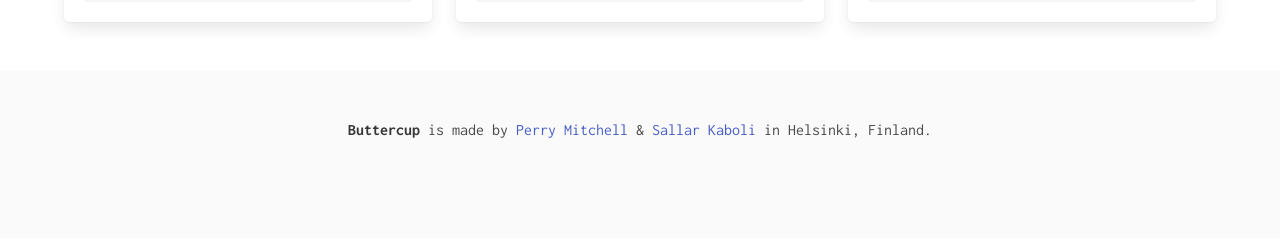
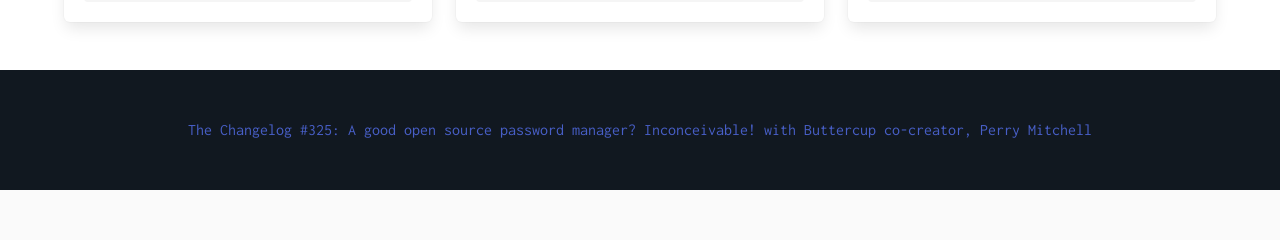
Before and after one commit to buttercup/buttercup-website, a Next.js app: page / in a window 1280 px wide. Shown: the part 2734-2974 px from the top of the page. Built offline with nearby package versions, Linux system fonts and the light colour scheme; no server answers.

Commit message:
Embed podcast

```diff
--- a/components/page.js
+++ b/components/page.js
@@ -51,5 +51,6 @@ export default ({ title, children }) => (
     <Header />
     {children}
     <Footer />
+    <script async src="//cdn.embedly.com/widgets/platform.js" charset="UTF-8" />
   </div>
 );
--- a/css/style.scss
+++ b/css/style.scss
@@ -50,3 +50,12 @@ $primary: #00b7ac;
     margin-top: 1rem;
   }
 }
+
+.embedly-card, .embedly-card-hug {
+  width: 100% !important;
+  max-width: none !important;
+}
+
+.hero.is-podcast {
+  background-color: #111820;
+}
--- a/pages/index.js
+++ b/pages/index.js
@@ -102,7 +102,6 @@ export default class extends Component {
         <section className="hero is-medium is-dark">
           <div className="container">
             <div className="hero-body has-text-centered">
-              {/* <h1 className="title is-1">Buttercup</h1> */}
               <img src="/static/img/buttercup-text.svg" alt="Buttercup" />
               <h2 className="subtitle is-3">The Password Manager You Deserve.</h2>
             </div>
@@ -278,6 +277,21 @@ export default class extends Component {
             </section>
           </div>
         </section>
+        <section className="hero is-podcast">
+          <div className="container">
+            <div className="hero-body">
+              <a
+                class="embedly-card"
+                data-card-controls="0"
+                data-card-theme="dark"
+                href="https://changelog.com/podcast/325"
+              >
+                The Changelog #325: A good open source password manager? Inconceivable! with Buttercup co-creator, Perry
+                Mitchell
+              </a>
+            </div>
+          </div>
+        </section>
       </Page>
     );
   }
```
